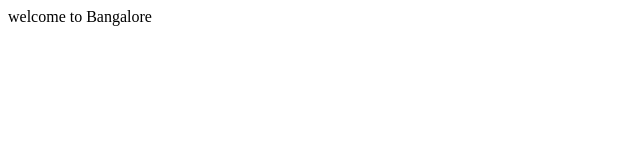
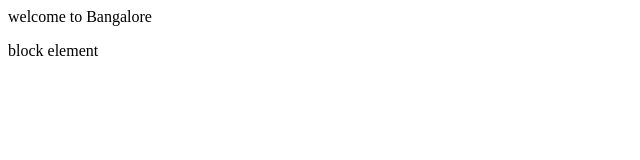
Before and after one commit to girijak27/project3, a plain HTML site: page prod.html in a window 1280 px wide. Shown: the full height of the page, 0-640 px from the left. Drawn offline with Linux system fonts and the light colour scheme.

Commit message:
prod html

```diff
--- a/prod.html
+++ b/prod.html
@@ -3,7 +3,9 @@
 </head>
 
 
-<body> welcome to Bangalore
+<body>
+     welcome to Bangalore
+     <p>block element</p>
 </body>
 
 
```
